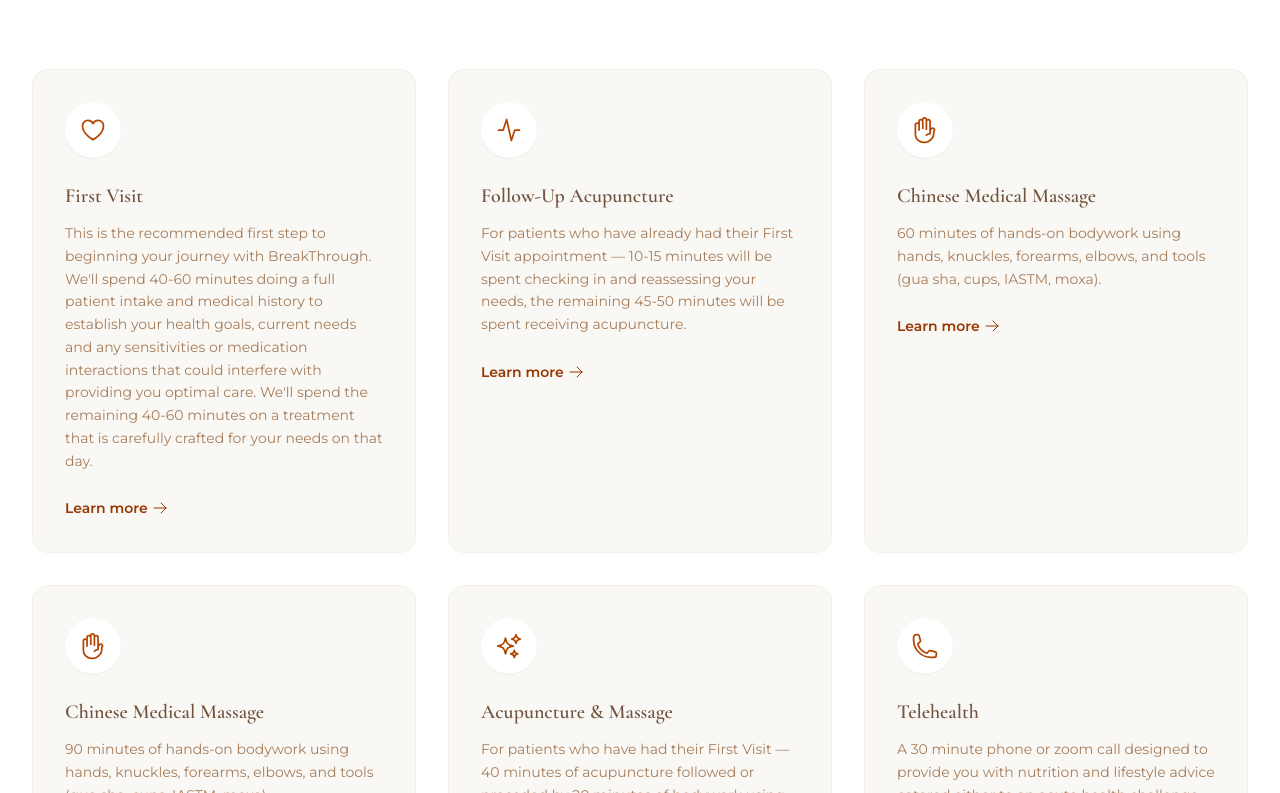
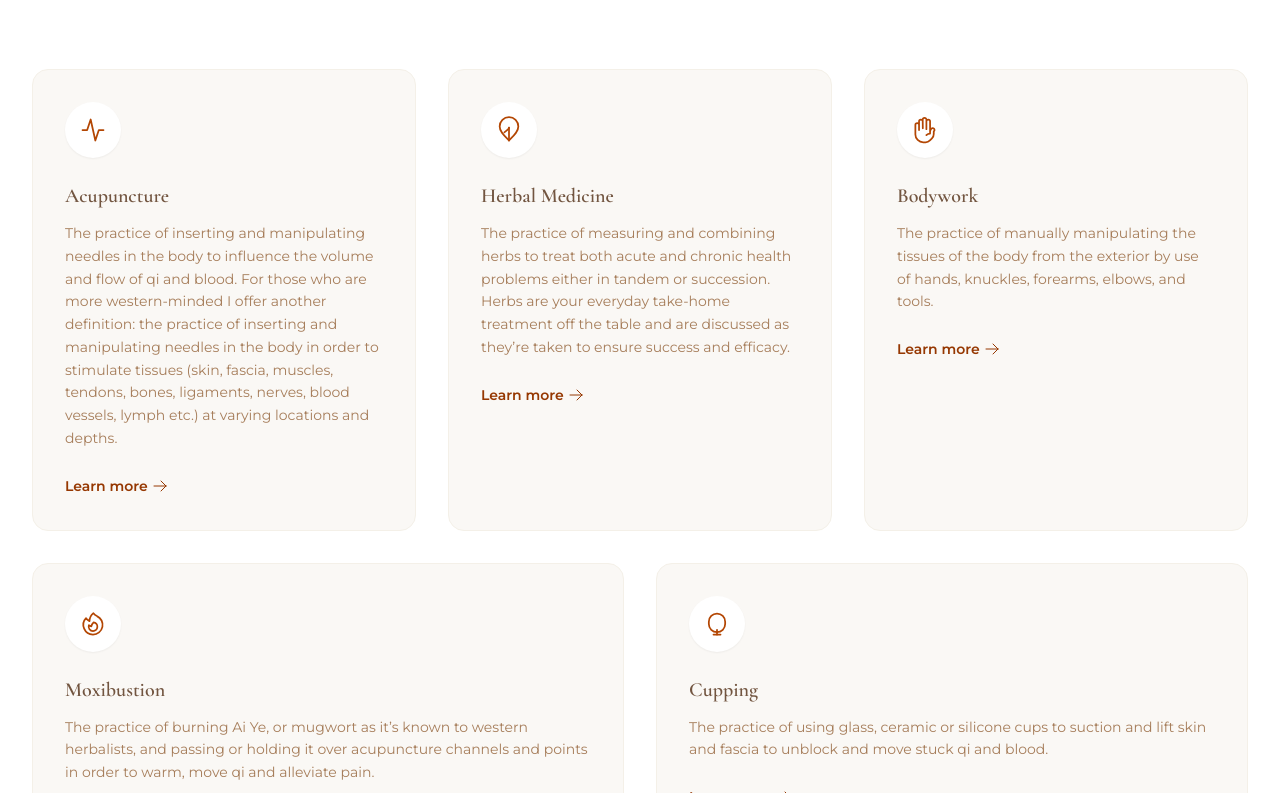
Before and after one commit to malacm/breakthrough-therapy, a React (Vite) app: page / in a window 1280 px wide. Shown: the part 1987-2780 px from the top of the page. Built offline with nearby package versions, Linux system fonts and the light colour scheme.

Commit message:
new desc

```diff
--- a/pages/Home.tsx
+++ b/pages/Home.tsx
@@ -1,7 +1,7 @@
 import React from 'react';
 import { Button } from '../components/Button';
-import { SERVICES, TESTIMONIALS, SERVICE_ICON_MAP } from '../constants';
-import { ArrowRightIcon, StarIcon, HeartIcon, ShieldCheckIcon } from '@heroicons/react/24/outline';
+import { TESTIMONIALS, SERVICE_ICON_MAP } from '../constants';
+import { ArrowRightIcon, StarIcon, HeartIcon, ShieldCheckIcon, HandRaisedIcon, FireIcon } from '@heroicons/react/24/outline';
 import { StarIcon as StarSolidIcon } from '@heroicons/react/24/solid';
 import { Link } from 'react-router-dom';
 import { getHeroImageUrl, getApproachImageUrl } from '../lib/seasonImages';
@@ -14,6 +14,55 @@ const LeafIcon: React.FC<React.SVGProps<SVGSVGElement>> = (props) => (
     <path strokeLinecap="round" strokeLinejoin="round" d="M8 14c2-1.5 4-3 4-4" />
   </svg>
 );
+
+// Needle/Acupuncture icon
+const NeedleIcon: React.FC<React.SVGProps<SVGSVGElement>> = (props) => (
+  <svg xmlns="http://www.w3.org/2000/svg" fill="none" viewBox="0 0 24 24" strokeWidth={1.5} stroke="currentColor" {...props}>
+    <path strokeLinecap="round" strokeLinejoin="round" d="M3 12h4l3-9 4 18 3-9h4" />
+  </svg>
+);
+
+// Cupping icon
+const CuppingIcon: React.FC<React.SVGProps<SVGSVGElement>> = (props) => (
+  <svg xmlns="http://www.w3.org/2000/svg" fill="none" viewBox="0 0 24 24" strokeWidth={1.5} stroke="currentColor" {...props}>
+    <path strokeLinecap="round" strokeLinejoin="round" d="M12 3a7 7 0 0 1 7 7v2a7 7 0 0 1-14 0v-2a7 7 0 0 1 7-7z" />
+    <path strokeLinecap="round" strokeLinejoin="round" d="M9 21h6" />
+    <path strokeLinecap="round" strokeLinejoin="round" d="M12 17v4" />
+  </svg>
+);
+
+const HOME_MODALITIES = [
+  {
+    id: 'acupuncture',
+    title: 'Acupuncture',
+    description: 'The practice of inserting and manipulating needles in the body to influence the volume and flow of qi and blood. For those who are more western-minded I offer another definition: the practice of inserting and manipulating needles in the body in order to stimulate tissues (skin, fascia, muscles, tendons, bones, ligaments, nerves, blood vessels, lymph etc.) at varying locations and depths.',
+    icon: NeedleIcon,
+  },
+  {
+    id: 'herbal-medicine',
+    title: 'Herbal Medicine',
+    description: 'The practice of measuring and combining herbs to treat both acute and chronic health problems either in tandem or succession. Herbs are your everyday take-home treatment off the table and are discussed as they\u2019re taken to ensure success and efficacy.',
+    icon: LeafIcon,
+  },
+  {
+    id: 'bodywork',
+    title: 'Bodywork',
+    description: 'The practice of manually manipulating the tissues of the body from the exterior by use of hands, knuckles, forearms, elbows, and tools.',
+    icon: HandRaisedIcon,
+  },
+  {
+    id: 'moxibustion',
+    title: 'Moxibustion',
+    description: 'The practice of burning Ai Ye, or mugwort as it\u2019s known to western herbalists, and passing or holding it over acupuncture channels and points in order to warm, move qi and alleviate pain.',
+    icon: FireIcon,
+  },
+  {
+    id: 'cupping',
+    title: 'Cupping',
+    description: 'The practice of using glass, ceramic or silicone cups to suction and lift skin and fascia to unblock and move stuck qi and blood.',
+    icon: CuppingIcon,
+  },
+];
 
 export const Home: React.FC = () => {
   return (
@@ -115,17 +164,19 @@ export const Home: React.FC = () => {
             <p className="text-earth-500 max-w-xl mx-auto text-sm sm:text-base px-4">Traditional Chinese medicine modalities tailored to your individual needs.</p>
           </div>
 
-          <div className="grid sm:grid-cols-2 lg:grid-cols-3 gap-6 sm:gap-8">
-            {SERVICES.map((service) => {
-              const IconComponent = SERVICE_ICON_MAP[service.icon] || HeartIcon;
+          <div className="grid sm:grid-cols-2 lg:grid-cols-6 gap-6 sm:gap-8">
+            {HOME_MODALITIES.map((modality, index) => {
+              const IconComponent = modality.icon;
+              // First 3 cards: span 2 of 6 cols (1/3 each). Last 2 cards: span 3 of 6 cols (1/2 each).
+              const isBottomRow = index >= 3;
 
               return (
-                <div key={service.id} className="group bg-earth-50 p-8 rounded-2xl hover:shadow-xl transition-all duration-300 border border-earth-100 hover:border-autumn-200">
+                <div key={modality.id} className={`group bg-earth-50 p-8 rounded-2xl hover:shadow-xl transition-all duration-300 border border-earth-100 hover:border-autumn-200 ${isBottomRow ? 'lg:col-span-3' : 'lg:col-span-2'}`}>
                   <div className="w-14 h-14 bg-white rounded-full flex items-center justify-center mb-6 shadow-sm group-hover:scale-110 transition-transform duration-300">
                     <IconComponent className="h-7 w-7 text-autumn-600" />
                   </div>
-                  <h3 className="font-serif text-xl font-bold text-earth-800 mb-3">{service.title}</h3>
-                  <p className="text-earth-600 text-sm leading-relaxed mb-6">{service.description}</p>
+                  <h3 className="font-serif text-xl font-bold text-earth-800 mb-3">{modality.title}</h3>
+                  <p className="text-earth-600 text-sm leading-relaxed mb-6">{modality.description}</p>
                   <Link to="/services" className="inline-flex items-center text-autumn-700 text-sm font-semibold group-hover:gap-2 transition-all">
                     Learn more <ArrowRightIcon className="h-4 w-4 ml-1" />
                   </Link>
```
Also changed, not shown: env.d.ts (line endings or trailing spaces), lib/brevo.ts (line endings or trailing spaces), lib/google-drive.ts (line endings or trailing spaces), 2 other files (tests, documents, lock files or other folders).
